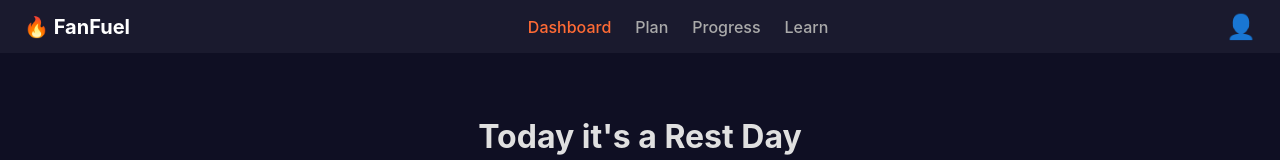
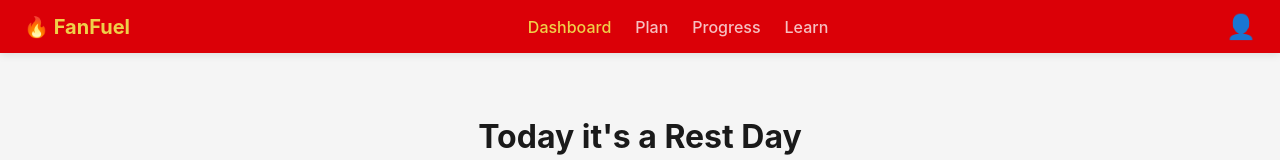
Before and after one commit to TJordanS21/PT_FanFuel, a SvelteKit app: page / in a window 1280 px wide. Shown: the top 160 px of the page. Built offline with nearby package versions, Linux system fonts and the light colour scheme; no server answers; the database is empty.

Commit message:
style: switch to Arsenal-themed light mode

```diff
--- a/src/app.css
+++ b/src/app.css
@@ -1,11 +1,14 @@
 :root {
-	--color-primary: #ff6b35;
-	--color-bg: #0f0f23;
-	--color-surface: #1a1a2e;
-	--color-text: #e0e0e0;
-	--color-text-muted: #888;
-	--color-success: #4caf50;
-	--color-danger: #f44336;
+	--color-primary: #db0007;
+	--color-primary-dark: #9c0004;
+	--color-accent: #efd049;
+	--color-bg: #f5f5f5;
+	--color-surface: #ffffff;
+	--color-text: #1a1a1a;
+	--color-text-muted: #666;
+	--color-success: #2e7d32;
+	--color-danger: #db0007;
+	--color-border: #e0e0e0;
 	--radius: 8px;
 }
 
@@ -50,4 +53,6 @@ button {
 	background: var(--color-surface);
 	border-radius: var(--radius);
 	padding: 1.5rem;
+	border: 1px solid var(--color-border);
+	box-shadow: 0 1px 3px rgba(0, 0, 0, 0.06);
 }
--- a/src/lib/components/Header.svelte
+++ b/src/lib/components/Header.svelte
@@ -29,17 +29,18 @@
 		align-items: center;
 		justify-content: space-between;
 		padding: 0.75rem 1.5rem;
-		background: #1a1a2e;
+		background: #db0007;
 		color: white;
 		position: sticky;
 		top: 0;
 		z-index: 100;
+		box-shadow: 0 2px 8px rgba(0, 0, 0, 0.1);
 	}
 
 	.header-logo a {
 		font-size: 1.25rem;
 		font-weight: 700;
-		color: white;
+		color: #efd049;
 		text-decoration: none;
 	}
 
@@ -49,7 +50,7 @@
 	}
 
 	.header-nav a {
-		color: #aaa;
+		color: rgba(255, 255, 255, 0.75);
 		text-decoration: none;
 		font-weight: 500;
 		transition: color 0.2s;
@@ -57,7 +58,7 @@
 
 	.header-nav a:hover,
 	.header-nav a.active {
-		color: #ff6b35;
+		color: #efd049;
 	}
 
 	.avatar {
```
